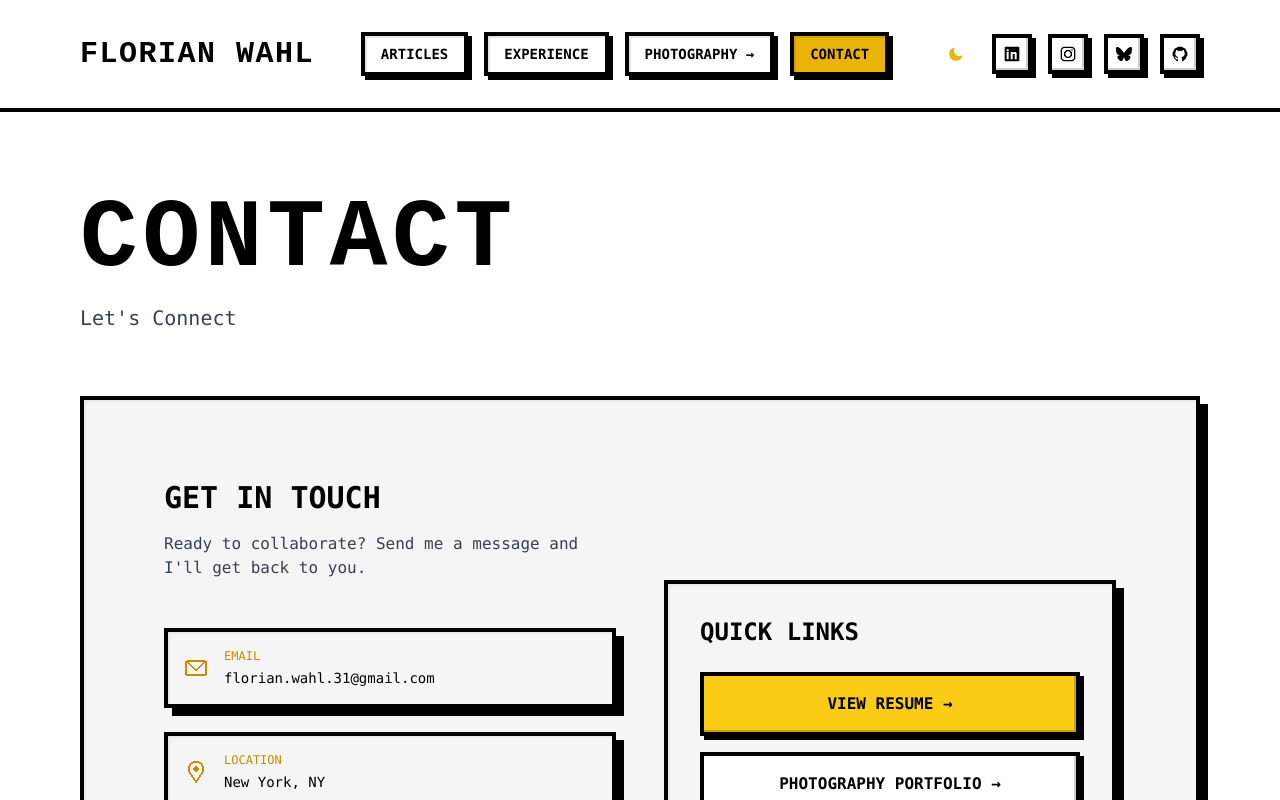
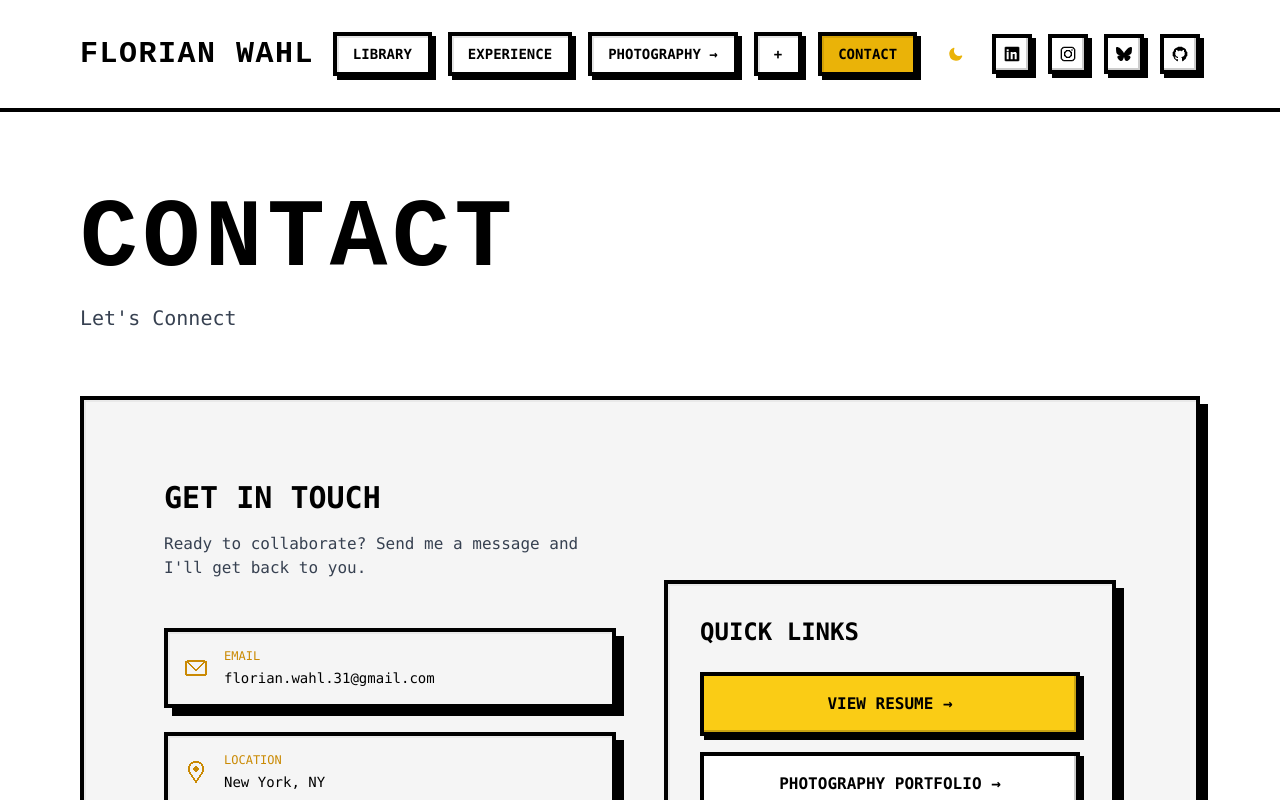
Before and after one commit to florian-wahl/wahlflorian.com, a Next.js app: page /contact in a window 1280 px wide. Shown: the top 800 px of the page. Built offline with nearby package versions, Linux system fonts and the light colour scheme; no server answers.

Commit message:
Fix menu routes for library and new game

```diff
--- a/components/Navbar.tsx
+++ b/components/Navbar.tsx
@@ -107,15 +107,15 @@ const Navbar: React.FC = () => {
                     {/* Desktop Navigation */}
                     <div className="space-x-4 hidden md:flex items-center">
                         <Link
-                            href="/articles"
-                            onClick={() => event('nav_click', { destination: 'articles' })}
+                            href="/library"
+                            onClick={() => event('nav_click', { destination: 'library' })}
                             className={`px-4 py-2 font-mono text-sm font-bold transition-colors duration-200 whitespace-nowrap ${
-                                router.asPath.startsWith("/articles")
+                                router.asPath.startsWith("/library")
                                     ? "bg-yellow-500 dark:bg-yellow-400 text-black pixel-border"
                                     : "text-black dark:text-white hover:bg-gray-200 dark:hover:bg-gray-800 pixel-border border-black dark:border-white"
                             }`}
                         >
-                            ARTICLES
+                            LIBRARY
                         </Link>
                         <Link
                             href="/experience"
@@ -136,6 +136,17 @@ const Navbar: React.FC = () => {
                             className="px-4 py-2 font-mono text-sm font-bold text-black dark:text-white hover:bg-gray-200 dark:hover:bg-gray-800 pixel-border border-black dark:border-white transition-colors duration-200 whitespace-nowrap"
                         >
                             PHOTOGRAPHY →
+                        </Link>
+                        <Link
+                            href="/games/new"
+                            onClick={() => event('nav_click', { destination: 'new_game' })}
+                            className={`px-4 py-2 font-mono text-sm font-bold transition-colors duration-200 whitespace-nowrap ${
+                                router.asPath === "/games/new"
+                                    ? "bg-yellow-500 dark:bg-yellow-400 text-black pixel-border"
+                                    : "text-black dark:text-white hover:bg-gray-200 dark:hover:bg-gray-800 pixel-border border-black dark:border-white"
+                            }`}
+                        >
+                            +
                         </Link>
                         <Link
                             href="/contact"
@@ -231,18 +242,18 @@ const Navbar: React.FC = () => {
                                     HOME
                                 </Link>
                                 <Link
-                                    href="/articles"
+                                    href="/library"
                                     onClick={() => {
                                         setIsOpen(false);
-                                        event('nav_click', { destination: 'articles' });
+                                        event('nav_click', { destination: 'library' });
                                     }}
                                     className={`px-4 py-3 font-mono text-sm font-bold transition-colors ${
-                                        router.asPath.startsWith("/articles")
+                                        router.asPath.startsWith("/library")
                                             ? "bg-yellow-500 dark:bg-yellow-400 text-black pixel-border"
                                             : "text-black dark:text-white hover:bg-gray-200 dark:hover:bg-gray-800 pixel-border border-black dark:border-white"
                                     }`}
                                 >
-                                    ARTICLES
+                                    LIBRARY
                                 </Link>
                                 <Link
                                     href="/experience"
@@ -269,6 +280,20 @@ const Navbar: React.FC = () => {
                                     className="px-4 py-3 font-mono text-sm font-bold text-black dark:text-white hover:bg-gray-200 dark:hover:bg-gray-800 pixel-border border-black dark:border-white transition-colors whitespace-nowrap"
                                 >
                                     PHOTOGRAPHY →
+                                </Link>
+                                <Link
+                                    href="/games/new"
+                                    onClick={() => {
+                                        setIsOpen(false);
+                                        event('nav_click', { destination: 'new_game' });
+                                    }}
+                                    className={`px-4 py-3 font-mono text-sm font-bold transition-colors ${
+                                        router.asPath === "/games/new"
+                                            ? "bg-yellow-500 dark:bg-yellow-400 text-black pixel-border"
+                                            : "text-black dark:text-white hover:bg-gray-200 dark:hover:bg-gray-800 pixel-border border-black dark:border-white"
+                                    }`}
+                                >
+                                    +
                                 </Link>
                                 <Link
                                     href="/contact"
```
